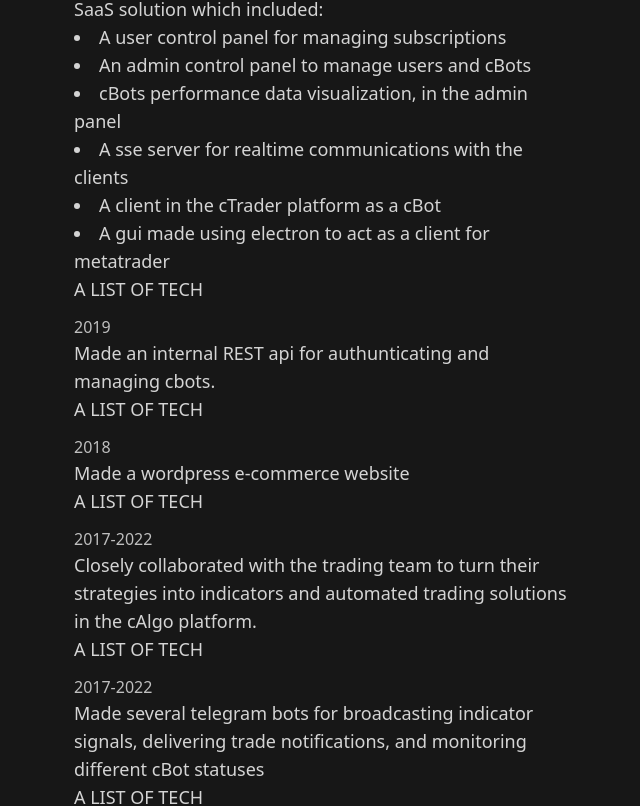
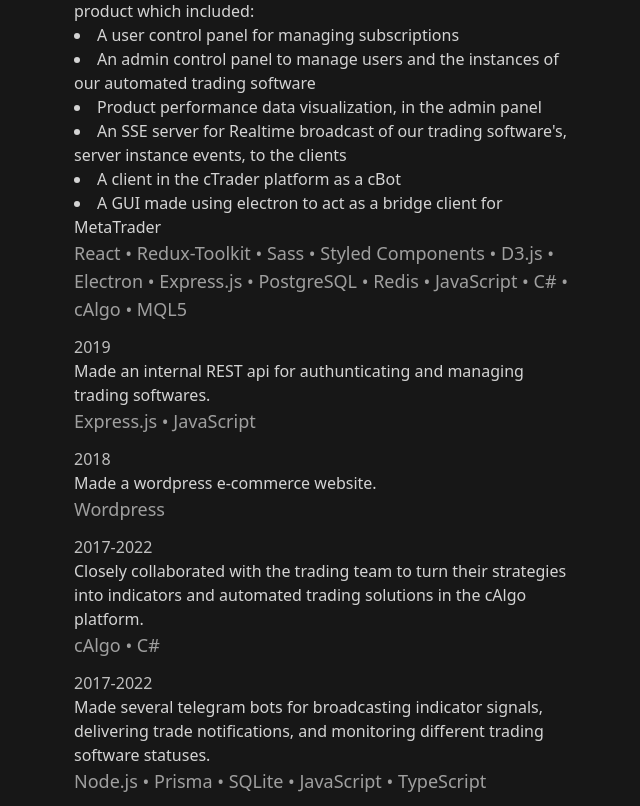
Before and after one commit to PezhmanGhavami/my-portfolio, a React (Vite) app: page / in a window 1280 px wide. Shown: the part 817-1623 px from the top of the page, without its empty margins (398-1038 px from the left). Built offline with nearby package versions, Linux system fonts and the light colour scheme.

Commit message:
Minor styling changes - Restructured some of the sentences and added the techs used in each section

```diff
--- a/src/App.tsx
+++ b/src/App.tsx
@@ -16,7 +16,7 @@
   }, []);
   return (
     <>
-      <header className="sticky top-0 bg-neutral-900/95 backdrop-blur-sm shadow-lg mb-8 sm:mb-16 flex">
+      <header className="sticky top-0 bg-neutral-900/95 backdrop-blur-sm shadow-lg mb-8 sm:mb-16 flex z-50">
         <a
           href="#intro"
           title="Click to go back to top"
@@ -82,7 +82,7 @@
               I'm a Full-Stack developer based in iran.
             </h2>
           </div>
-          <div className="w-36 h-36 sm:w-48 sm:h-48 mb-12 sm:mb-0">
+          <div className="w-36 h-36 sm:w-48 sm:h-48 mb-12 sm:mb-0 flex flex-col justify-between ">
             <img
               className="rounded-full"
               src="/my-headshot.webp"
@@ -145,7 +145,7 @@
             <p className="flex-1 w-fit col-span-1 brightness-90">
               2017-2022
             </p>
-            <div className="col-span-3">
+            <div className="col-span-3 space-y-2">
               <a
                 className={anchroTagStyles}
                 href="https://rayabot.com/"
@@ -154,14 +154,12 @@
                 Rayabot
               </a>
 
-              <div className="space-y-3">
+              <div className="space-y-3 text-base">
                 <div>
-                  <p className="text-base brightness-90">
-                    2019-2021
-                  </p>
+                  <p className="brightness-90">2019-2021</p>
                   <p>
                     Worked with a team of developers and
-                    designers to build a SaaS solution which
+                    designers to build a SaaS product which
                     included:
                   </p>
                   <ul className="list-disc list-inside">
@@ -171,26 +169,33 @@
                     </li>
                     <li>
                       An admin control panel to manage users
-                      and cBots
+                      and the instances of our automated
+                      trading software
                     </li>
                     <li>
-                      cBots performance data visualization,
-                      in the admin panel
+                      Product performance data
+                      visualization, in the admin panel
                     </li>
                     <li>
-                      A sse server for realtime
-                      communications with the clients
+                      An SSE server for Realtime broadcast
+                      of our trading software's, server
+                      instance events, to the clients
                     </li>
                     <li>
                       A client in the cTrader platform as a
                       cBot
                     </li>
                     <li>
-                      A gui made using electron to act as a
-                      client for metatrader
+                      A GUI made using electron to act as a
+                      bridge client for MetaTrader
                     </li>
                   </ul>
-                  <p>A LIST OF TECH</p>
+                  <p className="brightness-75 text-lg">
+                    React • Redux-Toolkit • Sass • Styled
+                    Components • D3.js • Electron •
+                    Express.js • PostgreSQL • Redis •
+                    JavaScript • C# • cAlgo • MQL5
+                  </p>
                 </div>
                 <div>
                   <p className="text-base brightness-90">
@@ -198,16 +203,23 @@
                   </p>
                   <p>
                     Made an internal REST api for
-                    authunticating and managing cbots.
+                    authunticating and managing trading
+                    softwares.
                   </p>
-                  <p>A LIST OF TECH</p>
+                  <p className="brightness-75 text-lg">
+                    Express.js • JavaScript
+                  </p>
                 </div>
                 <div>
                   <p className="text-base brightness-90">
                     2018
                   </p>
-                  <p>Made a wordpress e-commerce website</p>
-                  <p>A LIST OF TECH</p>
+                  <p>
+                    Made a wordpress e-commerce website.
+                  </p>
+                  <p className="brightness-75 text-lg">
+                    Wordpress
+                  </p>
                 </div>
                 <div>
                   <p className="text-base brightness-90">
@@ -219,7 +231,9 @@
                     indicators and automated trading
                     solutions in the cAlgo platform.
                   </p>
-                  <p>A LIST OF TECH</p>
+                  <p className="brightness-75 text-lg">
+                    cAlgo • C#
+                  </p>
                 </div>
                 <div>
                   <p className="text-base brightness-90">
@@ -230,9 +244,13 @@
                     Made several telegram bots for
                     broadcasting indicator signals,
                     delivering trade notifications, and
-                    monitoring different cBot statuses
+                    monitoring different trading software
+                    statuses.
                   </p>
-                  <p>A LIST OF TECH</p>
+                  <p className="brightness-75 text-lg">
+                    Node.js • Prisma • SQLite • JavaScript •
+                    TypeScript
+                  </p>
                 </div>
               </div>
             </div>
```
